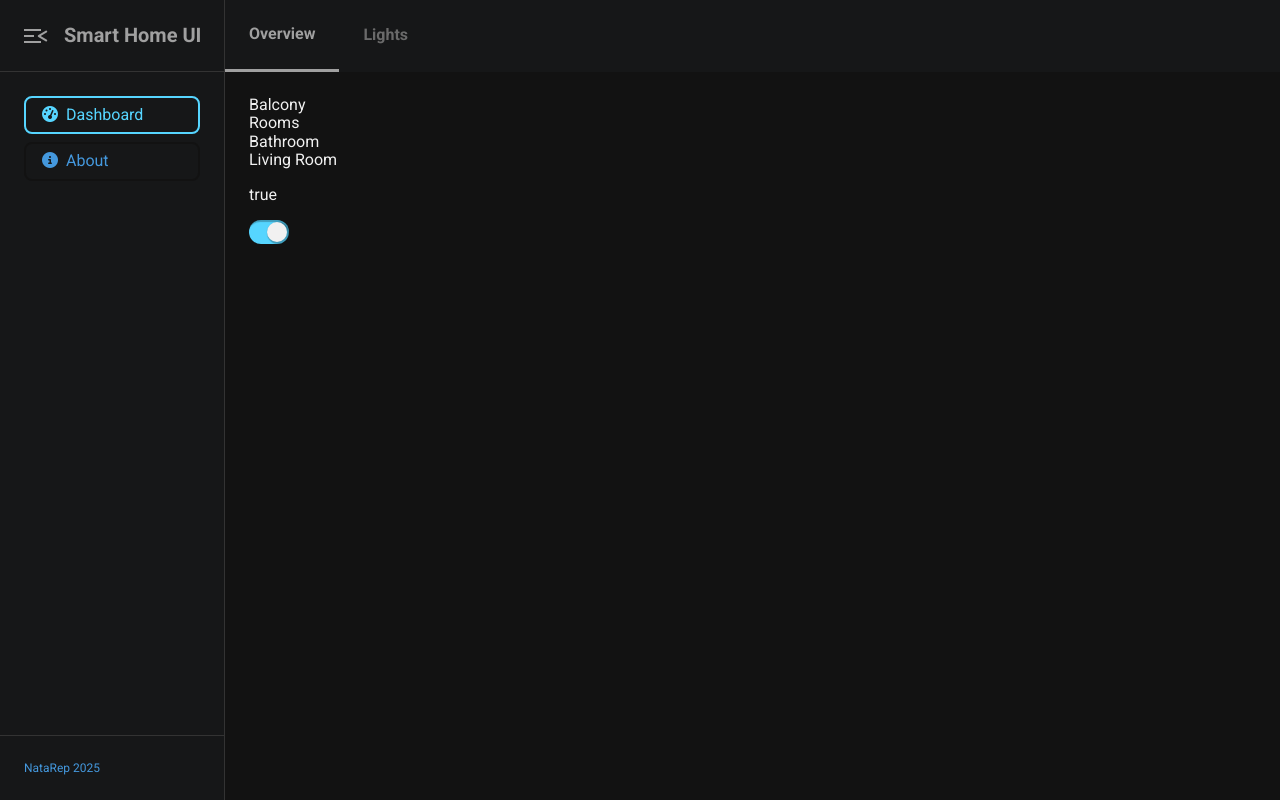
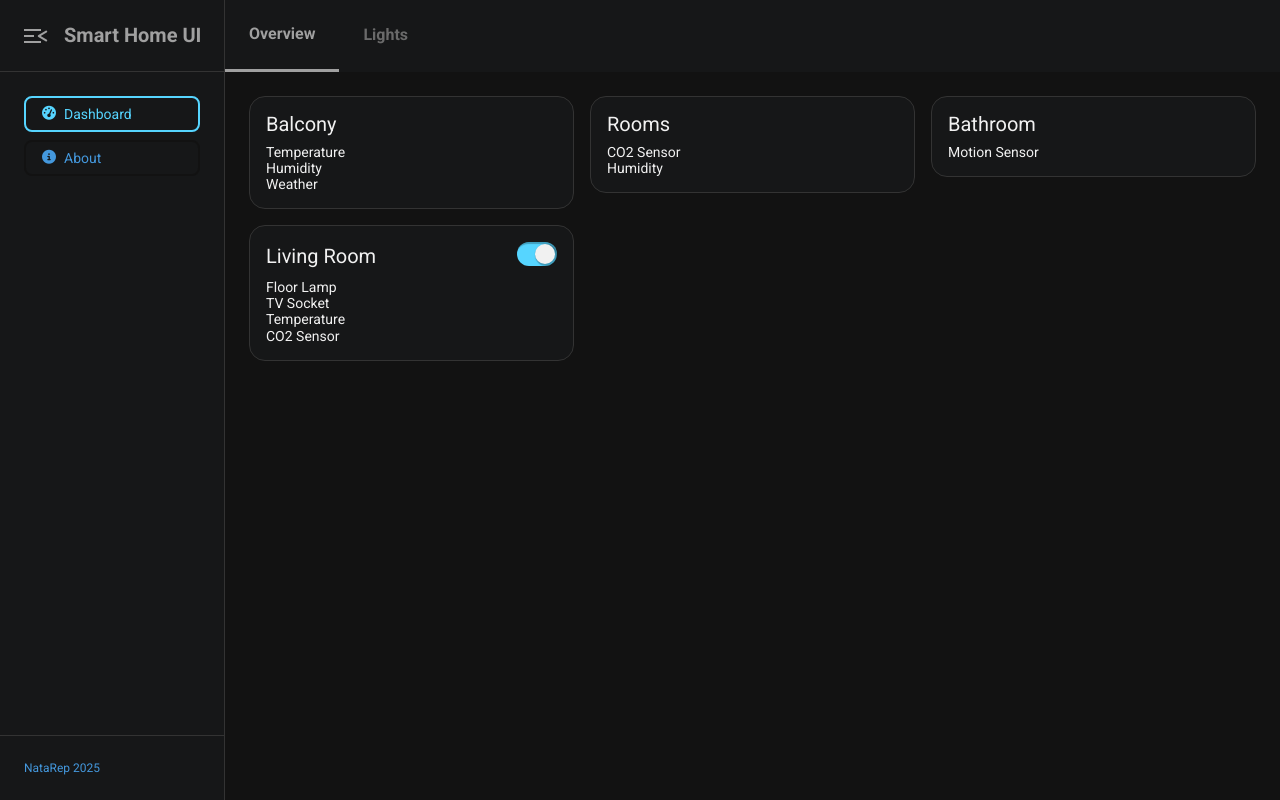
Before and after one commit to NataRep/smart-home-ui, an Angular app in the folder smart-home-ui/: page /dashboard in a window 1280 px wide. Built offline with nearby package versions, Linux system fonts and the light colour scheme.

Commit message:
feat: add style for cards

```diff
--- a/smart-home-ui/src/app/components/card-list/card-list.component.html
+++ b/smart-home-ui/src/app/components/card-list/card-list.component.html
@@ -1,3 +1,5 @@
-@for (card of cardsData; track card.id) {
+<div class="card-list">
+  @for (card of cardsData; track card.id) {
     <app-card [cardData]="card"></app-card>
-}
+  }
+</div>
--- a/smart-home-ui/src/app/components/card-list/card-list.component.scss
+++ b/smart-home-ui/src/app/components/card-list/card-list.component.scss
@@ -0,0 +1,6 @@
+.card-list {
+  display: grid;
+  grid-template-columns: repeat(3, 1fr);
+  gap: 1rem;
+  align-items: start;
+}
--- a/smart-home-ui/src/app/components/card/card.component.html
+++ b/smart-home-ui/src/app/components/card/card.component.html
@@ -1,12 +1,15 @@
-<div class="card-container">
-  <div class="card-header">
+<div class="card__container">
+  <div class="card__header">
     <div class="title">{{ cardData.title}}</div>
     @if (toggler()) {
-      <p>{{ toggler()?.state }}</p>
-      <app-toggle
-        [toggler]="toggler()!"
-        (toggleChange)="onToggleChange()">
+      <app-toggle [toggler]="toggler()!" (toggleChange)="onToggleChange()">
       </app-toggle>
     }
   </div>
+
+  <div class="items__container">
+    @for (item of cardData.items; track item.label) {
+      <div class="card__item">{{ item.label }}</div>
+    }
+  </div>
 </div>
--- a/smart-home-ui/src/app/components/card/card.component.scss
+++ b/smart-home-ui/src/app/components/card/card.component.scss
@@ -0,0 +1,21 @@
+@use '../../../styles/variables' as *;
+
+.card__header {
+  display: flex;
+  align-items: center;
+  justify-content: space-between;
+  font-size: 1.25rem;
+  margin-bottom: 0.5rem;
+}
+
+.card__container {
+  background-color: $background-color-secondary;
+  border-radius: 1rem;
+  border: 1px solid $grey-color;
+
+  @include responsive-card-padding;
+}
+
+.items__container {
+  font-size: 0.875rem;
+}
--- a/smart-home-ui/src/app/components/sidebar/sidebar.component.scss
+++ b/smart-home-ui/src/app/components/sidebar/sidebar.component.scss
@@ -2,6 +2,7 @@
 
 app-sidebar-menu {
   flex-grow: 1;
+  font-size: 0.875rem;
 
   @include responsive-container-padding;
 }
--- a/smart-home-ui/src/app/components/toggler/toggler.component.scss
+++ b/smart-home-ui/src/app/components/toggler/toggler.component.scss
@@ -5,6 +5,7 @@
   display: inline-block;
   width: 2.5rem;
   height: 1.5rem;
+  cursor: pointer;
 }
 
 .toggle-switch > input {
--- a/smart-home-ui/src/styles/_variables.scss
+++ b/smart-home-ui/src/styles/_variables.scss
@@ -16,3 +16,11 @@ $success-color: #4caf50;
     padding: 1rem;
   }
 }
+
+@mixin responsive-card-padding {
+  padding: 1rem;
+
+  @media (max-width: 768px) {
+    padding: 0.75rem;
+  }
+}
```
